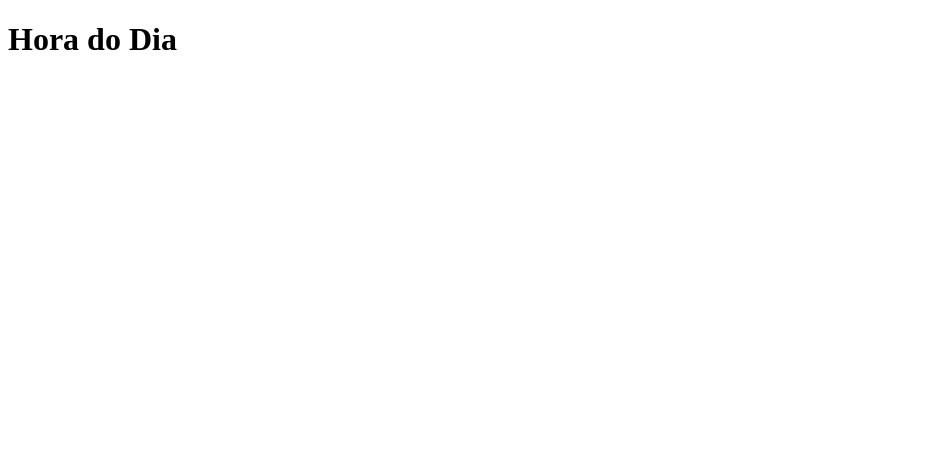
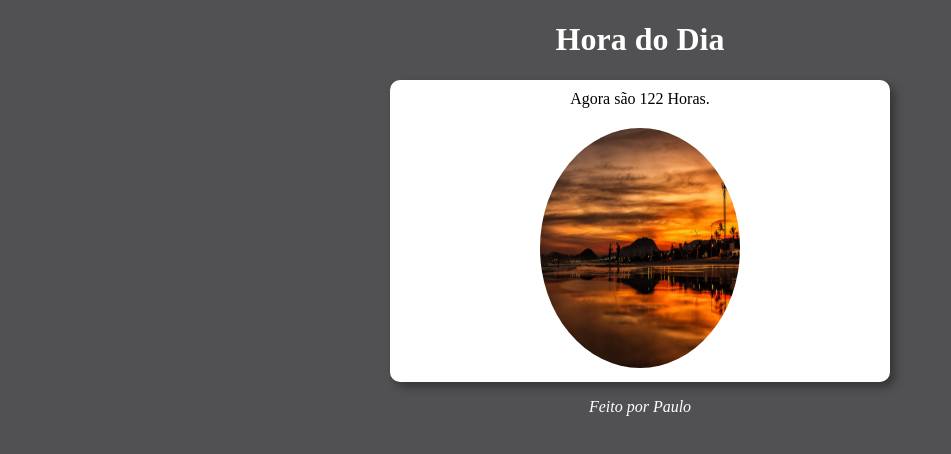
Before and after one commit to PauloLopes00/JavaScript, a plain HTML site: page DesafiosJS/d01/index.html in a window 1280 px wide. Shown: the whole page, without its empty margins (0-951 px from the left). Drawn offline with Linux system fonts and the light colour scheme.

Commit message:
desafio 01

```diff
--- a/DesafiosJS/d01/index.html
+++ b/DesafiosJS/d01/index.html
@@ -5,11 +5,23 @@
     <meta http-equiv="X-UA-Compatible" content="IE=edge">
     <meta name="viewport" content="width=device-width, initial-scale=1.0">
     <title>Desafio Horario</title>
+    <link rel="stylesheet" href="style.css">
 </head>
-<body>
-     <h1>Hora do Dia</h1>
-     <div>
-
-     </div>
+<body onload="carregar()">
+     <header>
+         <h1>Hora do Dia</h1>
+     </header>
+     <main>
+         <section>
+             <div id="msg">
+                Aqui vai ficar a Mensagem
+             </div>
+             <div>
+                <img id="foto" src="image/manha01.jpg" alt="">
+             </div>
+         </section>
+     </main>
+     <footer><p>Feito por Paulo</p></footer>
+     <script src="script.js"></script>
 </body>
 </html>
--- /dev/null
+++ b/DesafiosJS/d01/script.js
@@ -0,0 +1,22 @@
+
+function carregar() {
+    var msg = document.querySelector(`div#msg`)
+    var foto = document.querySelector(`img#foto`)
+    var data = new Date()
+    var hora = data.getHours()
+    var hora = 122
+    msg.innerHTML = `Agora são ${hora} Horas.`
+    if(hora >= 0 && hora <= 12){
+        //bom dia!
+        foto.src = `./image/manha01.jpg`
+        document.body.style.background = "#e2cd9f"
+    } else if (hora >=13 && hora <= 17) {
+        //boa tarde!
+        foto.src = `./image/tarde01.jpg`
+        document.body.style.background = "#b9846f"
+    }else{
+        //boa noite!
+        foto.src = `./image/noite01.jpg`
+        document.body.style.background = "#515154"
+    }
+}
--- /dev/null
+++ b/DesafiosJS/d01/style.css
@@ -0,0 +1,29 @@
+@charset "utf-8";
+
+body{
+    background-color: rgb(207, 207, 98);
+}
+header{
+    color: white;
+    text-align: center;
+}
+img{
+    border-radius: 100%;
+    width: 200px;
+}
+section{
+    margin: auto;
+    background-color: white;
+    width: 500px;
+    border-radius: 10px;
+    box-shadow: 5px 5px 10px rgba(0, 0, 0, 0.356);
+}
+div{
+    text-align: center;
+    padding: 10px;
+}
+footer{
+    text-align: center;
+    color: white;
+    font-style: italic;
+}
--- /dev/null
+++ b/DesafiosJS/d02/style.css
@@ -0,0 +1 @@
+@charset
```
Also changed, not shown: DesafiosJS/d02/index.html (+31 -0 lines), Exercicios/ex009/objetos.js (added, +10 -0 lines), DesafiosJS/d01/image/manha01.jpg (added), DesafiosJS/d01/image/noite01.jpg (added), DesafiosJS/d01/image/tarde.jpg (added), DesafiosJS/d01/image/tarde01.jpg (added), 2 other files.
